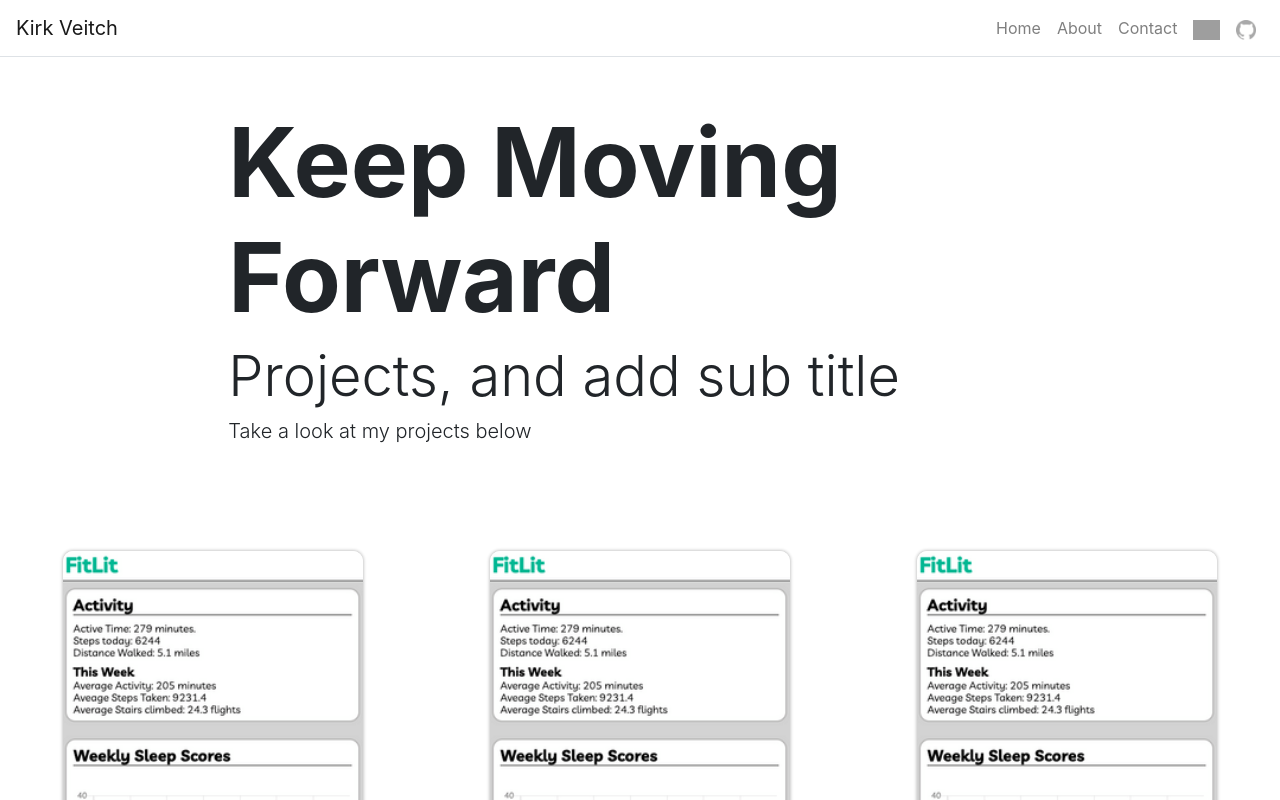
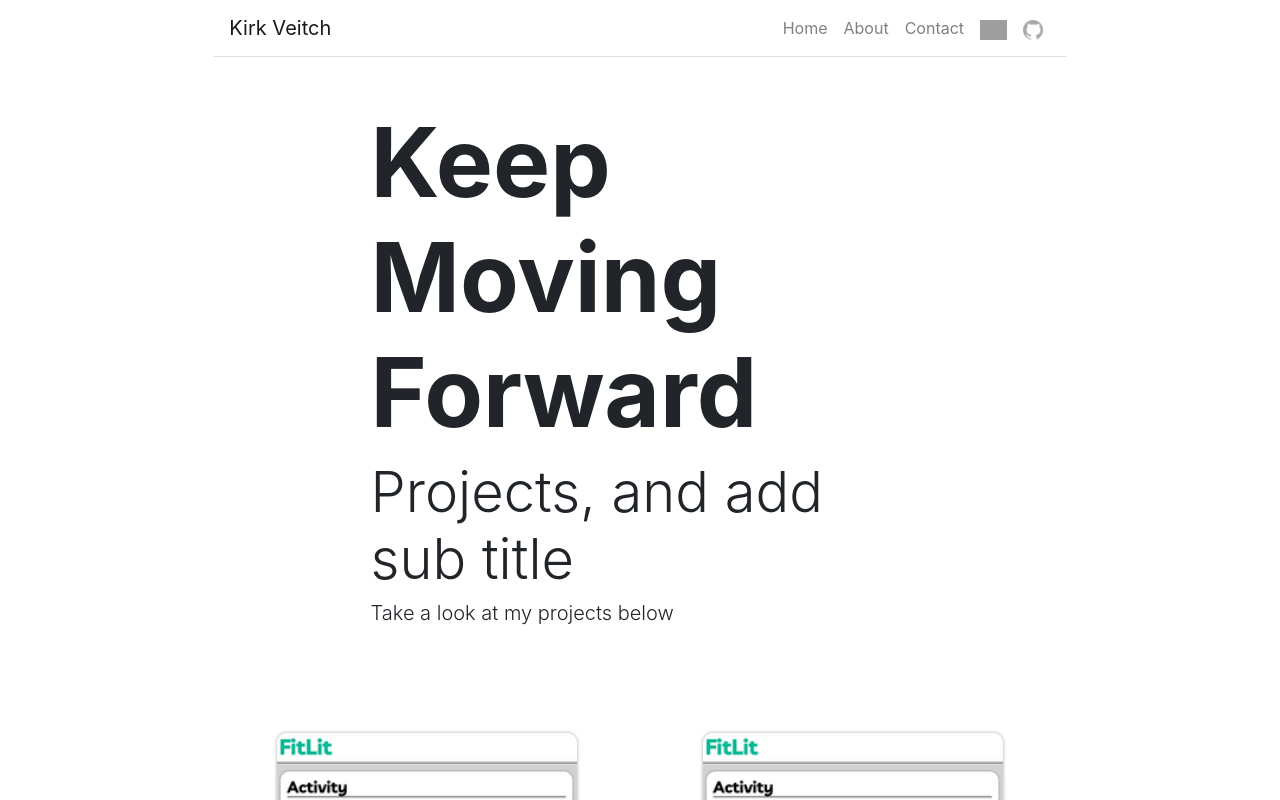
Before and after one commit to KVeitch/portfolio, a React (Create React App) app: page / in a window 1280 px wide. Shown: the top 800 px of the page. Built offline with nearby package versions, Linux system fonts and the light colour scheme; grey boxes are pictures that could not be loaded.

Commit message:
Move the position of link buttons in collasped nav

```diff
--- a/src/App.js
+++ b/src/App.js
@@ -30,7 +30,7 @@ function App() {
 
   return (
     <Router>
-      <Container fluid={true} className="p-0">
+      <Container fluid={true} className="p-0 col-lg-8 md-8" >
         <Navbar className="border-bottom" bg="transparent" expand="lg">
           <Navbar.Brand>Kirk Veitch</Navbar.Brand>
           <Navbar.Toggle aria-controls="navbar-toggle" className="border-0" />
@@ -39,7 +39,7 @@ function App() {
               <Link className="nav-link mr-auto" to="/">Home</Link>
               <Link className="nav-link" to="/about">About</Link>
               <Link className="nav-link" to="/contact">Contact</Link>
-              <Container className="justify-content-start ml-auto p-0 m-0">
+              <Container className="justify-content-start ml-0 p-0 m-0">
                 <Link className="nav-link" to='www.linkedin.com' target="new">
                   <a href="https://www.linkedin.com/in/kirkaveitch" target="blank">
                   <img src={linkedinLogo} alt="LinkedIn logo" style={{height:"20px"}} />
```
